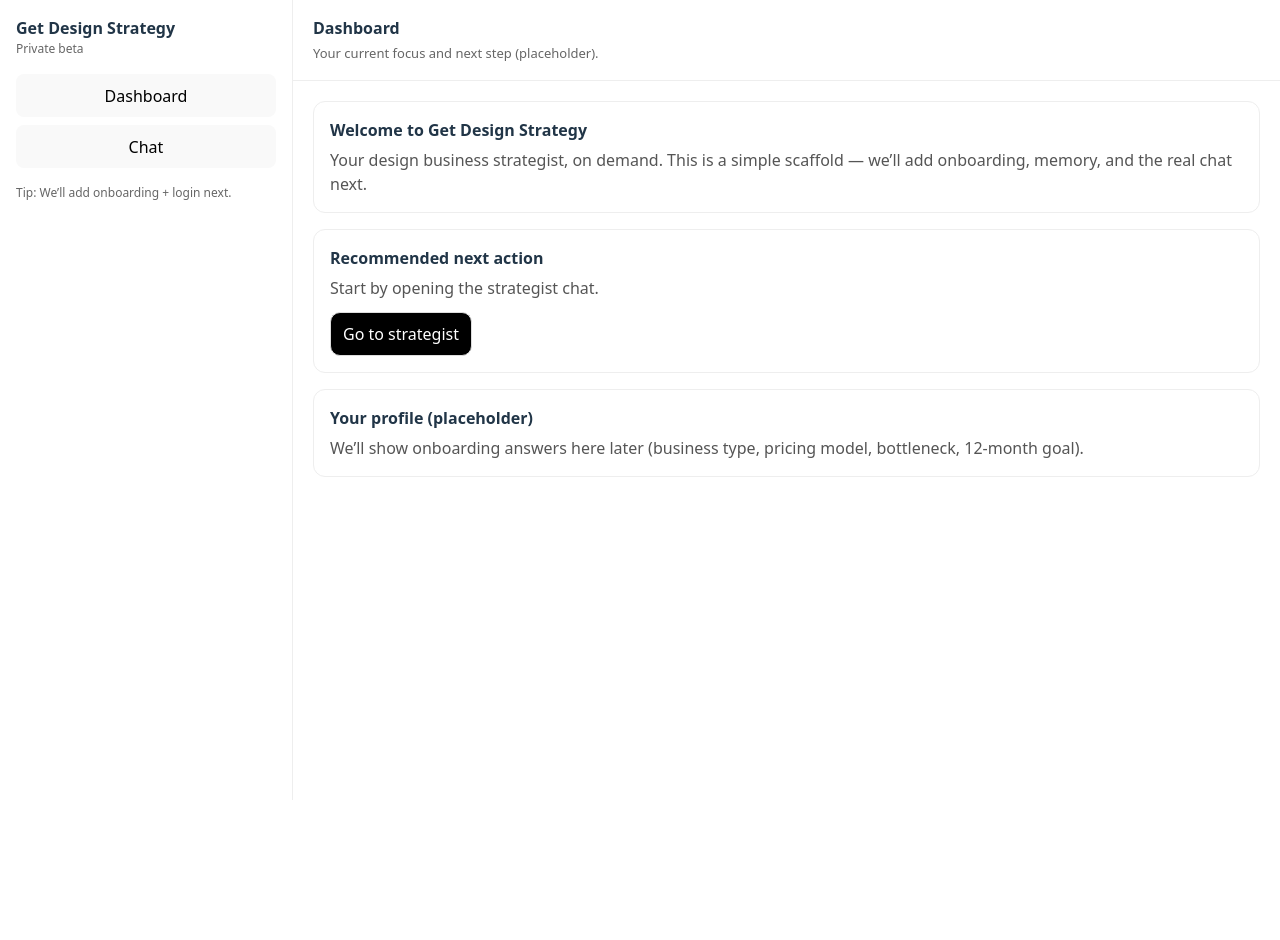
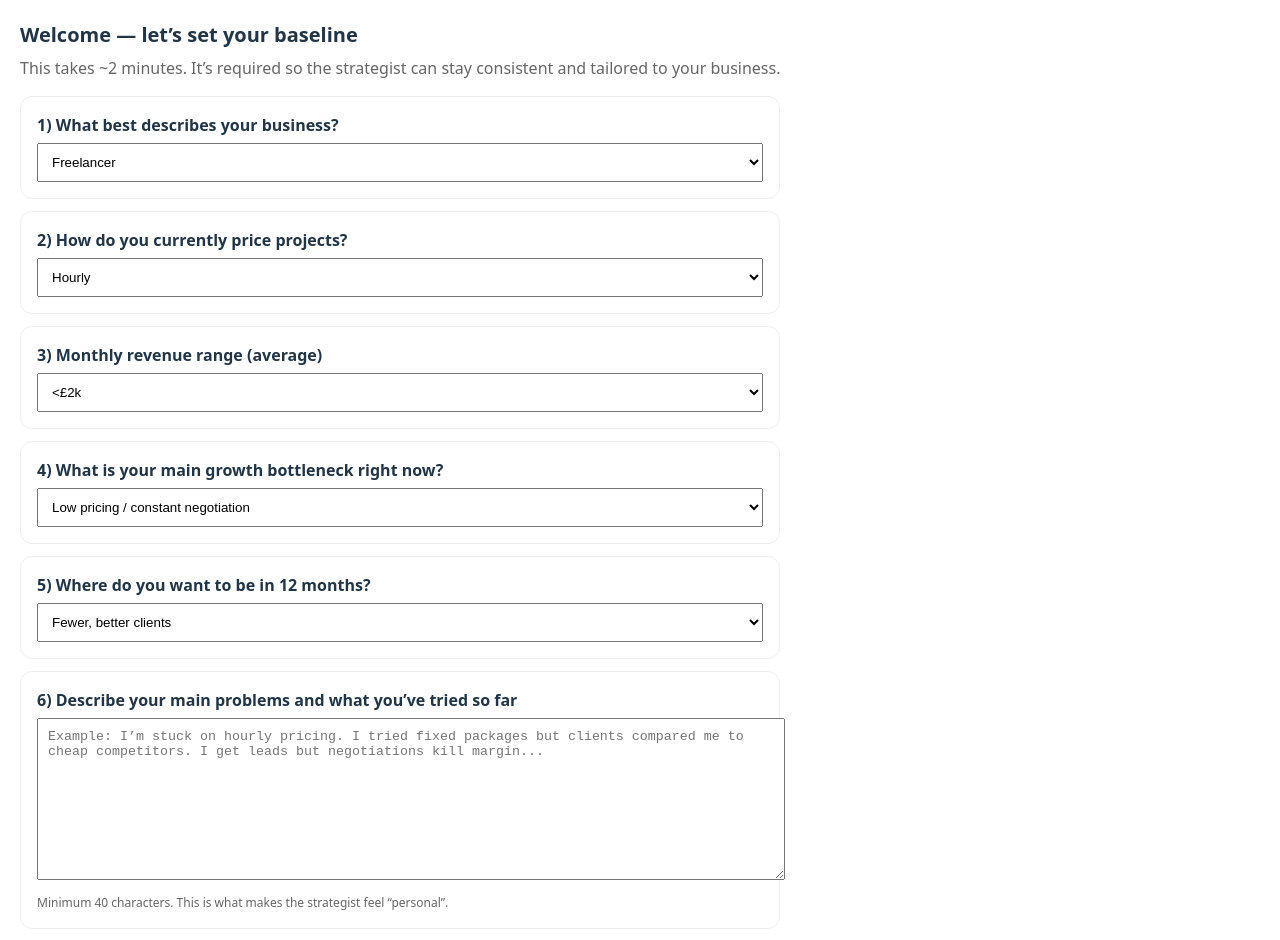
Before and after one commit to ferreirex/getdesignstrategy-app, a React (Vite) app: page / in a window 1280 px wide. Shown: the top 940 px of the page. Before the commit the page ends 800 px from the top, so only its background shows below. Built offline with nearby package versions, Linux system fonts and the light colour scheme.

Commit message:
modificacao feita para aparecer as perguntas e confirmacao de respostas

```diff
--- a/src/App.tsx
+++ b/src/App.tsx
@@ -1,23 +1,55 @@
-import { useMemo, useState } from "react";
+import { useEffect, useState } from "react";
 import Sidebar from "./components/Sidebar";
 import Header from "./components/Header";
 import Dashboard from "./pages/Dashboard";
 import Chat from "./pages/Chat";
+import Onboarding, { type UserProfile } from "./pages/Onboarding";
 
 type Page = "dashboard" | "chat";
 
+const STORAGE_KEY = "gds_user_profile_v1";
+
+function loadProfile(): UserProfile | null {
+  try {
+    const raw = localStorage.getItem(STORAGE_KEY);
+    if (!raw) return null;
+    return JSON.parse(raw) as UserProfile;
+  } catch {
+    return null;
+  }
+}
+
+function saveProfile(profile: UserProfile) {
+  localStorage.setItem(STORAGE_KEY, JSON.stringify(profile));
+}
+
 export default function App() {
   const [page, setPage] = useState<Page>("dashboard");
+  const [profile, setProfile] = useState<UserProfile | null>(null);
 
-  const title = useMemo(() => {
-    if (page === "dashboard") return "Dashboard";
-    return "Chat";
-  }, [page]);
+  // Load profile once on app start
+  useEffect(() => {
+    const p = loadProfile();
+    if (p) setProfile(p);
+  }, []);
 
-  const subtitle = useMemo(() => {
-    if (page === "dashboard") return "Your current focus and next step (placeholder).";
-    return "Your Design Business Strategist (placeholder).";
-  }, [page]);
+  // Gate: onboarding is mandatory
+  if (!profile) {
+    return (
+      <Onboarding
+        onComplete={(p) => {
+          saveProfile(p);
+          setProfile(p);
+        }}
+      />
+    );
+  }
+
+  const title = page === "dashboard" ? "Dashboard" : "Chat";
+  const subtitle =
+    page === "dashboard"
+      ? "Your current focus and next step (based on your onboarding)."
+      : "Your Design Business Strategist (context-aware).";
 
   return (
     <div style={{ display: "flex", minHeight: "100vh" }}>
@@ -25,8 +57,13 @@ export default function App() {
 
       <main style={{ flex: 1, display: "flex", flexDirection: "column" }}>
         <Header title={title} subtitle={subtitle} />
+
         <div style={{ flex: 1 }}>
-          {page === "dashboard" ? <Dashboard onGoToChat={() => setPage("chat")} /> : <Chat />}
+          {page === "dashboard" ? (
+            <Dashboard profile={profile} onGoToChat={() => setPage("chat")} />
+          ) : (
+            <Chat />
+          )}
         </div>
       </main>
     </div>
--- /dev/null
+++ b/src/components/ProfileSummary.tsx
@@ -0,0 +1,48 @@
+import type { UserProfile } from "../pages/Onboarding";
+
+export default function ProfileSummary({ profile }: { profile: UserProfile }) {
+  const rowStyle: React.CSSProperties = { display: "grid", gridTemplateColumns: "220px 1fr", gap: 10, padding: "8px 0" };
+  const labelStyle: React.CSSProperties = { color: "#666", fontSize: 13 };
+  const valueStyle: React.CSSProperties = { fontWeight: 600 };
+
+  return (
+    <div style={{ border: "1px solid #eee", borderRadius: 12, padding: 16 }}>
+      <div style={{ fontWeight: 800, marginBottom: 10 }}>Your onboarding profile (read-only)</div>
+
+      <div style={rowStyle}>
+        <div style={labelStyle}>Business type</div>
+        <div style={valueStyle}>{profile.businessType}</div>
+      </div>
+
+      <div style={rowStyle}>
+        <div style={labelStyle}>Pricing model</div>
+        <div style={valueStyle}>{profile.pricingModel}</div>
+      </div>
+
+      <div style={rowStyle}>
+        <div style={labelStyle}>Monthly revenue</div>
+        <div style={valueStyle}>{profile.monthlyRevenue}</div>
+      </div>
+
+      <div style={rowStyle}>
+        <div style={labelStyle}>Main bottleneck</div>
+        <div style={valueStyle}>{profile.mainBottleneck}</div>
+      </div>
+
+      <div style={rowStyle}>
+        <div style={labelStyle}>12-month goal</div>
+        <div style={valueStyle}>{profile.goal12Months}</div>
+      </div>
+
+      <div style={{ marginTop: 12 }}>
+        <div style={labelStyle}>Details (what you tried)</div>
+        <div style={{ marginTop: 6, whiteSpace: "pre-wrap" }}>{profile.details}</div>
+      </div>
+
+      <div style={{ marginTop: 12, color: "#666", fontSize: 12 }}>
+        These answers are intentionally locked to keep guidance consistent. The strategist will adapt based on everything you write in chat going
+        forward.
+      </div>
+    </div>
+  );
+}
--- a/src/pages/Dashboard.tsx
+++ b/src/pages/Dashboard.tsx
@@ -1,17 +1,28 @@
-export default function Dashboard({ onGoToChat }: { onGoToChat: () => void }) {
+import type { UserProfile } from "./Onboarding";
+import ProfileSummary from "../components/ProfileSummary";
+
+export default function Dashboard({
+  onGoToChat,
+  profile,
+}: {
+  onGoToChat: () => void;
+  profile: UserProfile;
+}) {
   return (
     <div style={{ padding: 20, display: "grid", gap: 16 }}>
       <section style={{ border: "1px solid #eee", borderRadius: 12, padding: 16 }}>
-          <div style={{ fontWeight: 700, marginBottom: 6 }}>Welcome to Get Design Strategy</div>
+        <div style={{ fontWeight: 800, marginBottom: 6 }}>Welcome back</div>
         <div style={{ color: "#555" }}>
-            Your design business strategist, on demand. This is a simple scaffold — we’ll add onboarding, memory, and the
-            real chat next.
+          Your strategist is now calibrated to your business baseline. From this point forward, recommendations will stay consistent and improve based
+          on what you write in chat.
         </div>
       </section>
 
       <section style={{ border: "1px solid #eee", borderRadius: 12, padding: 16 }}>
-          <div style={{ fontWeight: 700, marginBottom: 6 }}>Recommended next action</div>
-          <div style={{ color: "#555", marginBottom: 12 }}>Start by opening the strategist chat.</div>
+        <div style={{ fontWeight: 800, marginBottom: 6 }}>Recommended next action</div>
+        <div style={{ color: "#555", marginBottom: 12 }}>
+          Start with pricing and revenue clarity: open the strategist and describe your last client negotiation.
+        </div>
         <button
           onClick={onGoToChat}
           style={{
@@ -28,12 +39,7 @@ export default function Dashboard({ onGoToChat }: { onGoToChat: () => void }) {
         </button>
       </section>
 
-        <section style={{ border: "1px solid #eee", borderRadius: 12, padding: 16 }}>
-          <div style={{ fontWeight: 700, marginBottom: 6 }}>Your profile (placeholder)</div>
-          <div style={{ color: "#555" }}>
-            We’ll show onboarding answers here later (business type, pricing model, bottleneck, 12-month goal).
-          </div>
-        </section>
+      <ProfileSummary profile={profile} />
     </div>
   );
 }
--- /dev/null
+++ b/src/pages/Onboarding.tsx
@@ -0,0 +1,161 @@
+import { useMemo, useState } from "react";
+
+export type UserProfile = {
+  businessType: "Freelancer" | "Studio (2–4)" | "Agency (5+)";
+  pricingModel: "Hourly" | "Fixed project" | "Productized packages" | "Mixed" | "Unclear";
+  monthlyRevenue: "<£2k" | "£2k–£5k" | "£5k–£10k" | "£10k+";
+  mainBottleneck:
+    | "Low pricing / constant negotiation"
+    | "Weak leads"
+    | "Lack of processes"
+    | "No time"
+    | "Low confidence selling";
+  goal12Months:
+    | "Earn more without more hours"
+    | "Fewer, better clients"
+    | "Build scalable services"
+    | "Build a small team"
+    | "Clear, predictable systems";
+  details: string; // open text: problems + what they've tried
+  createdAtISO: string;
+};
+
+type Props = {
+  onComplete: (profile: UserProfile) => void;
+};
+
+export default function Onboarding({ onComplete }: Props) {
+  const [businessType, setBusinessType] = useState<UserProfile["businessType"]>("Freelancer");
+  const [pricingModel, setPricingModel] = useState<UserProfile["pricingModel"]>("Hourly");
+  const [monthlyRevenue, setMonthlyRevenue] = useState<UserProfile["monthlyRevenue"]>("<£2k");
+  const [mainBottleneck, setMainBottleneck] = useState<UserProfile["mainBottleneck"]>(
+    "Low pricing / constant negotiation"
+  );
+  const [goal12Months, setGoal12Months] = useState<UserProfile["goal12Months"]>("Fewer, better clients");
+  const [details, setDetails] = useState("");
+
+  const canSubmit = useMemo(() => details.trim().length >= 40, [details]);
+
+  function submit() {
+    if (!canSubmit) return;
+
+    const ok = window.confirm(
+      "Confirmação final:\n\n" +
+        "• Estas respostas vão orientar toda a tua experiência e recomendações.\n" +
+        "• Não vais poder editar estas respostas mais tarde.\n\n" +
+        "Queres confirmar e continuar?"
+    );
+
+    if (!ok) return;
+
+    const profile: UserProfile = {
+      businessType,
+      pricingModel,
+      monthlyRevenue,
+      mainBottleneck,
+      goal12Months,
+      details: details.trim(),
+      createdAtISO: new Date().toISOString(),
+    };
+
+    onComplete(profile);
+  }
+
+  const labelStyle: React.CSSProperties = { fontWeight: 700, marginBottom: 6 };
+  const cardStyle: React.CSSProperties = { border: "1px solid #eee", borderRadius: 12, padding: 16 };
+
+  return (
+    <div style={{ padding: 20, maxWidth: 860 }}>
+      <div style={{ marginBottom: 16 }}>
+        <div style={{ fontWeight: 800, fontSize: 20 }}>Welcome — let’s set your baseline</div>
+        <div style={{ color: "#666", marginTop: 6 }}>
+          This takes ~2 minutes. It’s required so the strategist can stay consistent and tailored to your business.
+        </div>
+      </div>
+
+      <div style={{ display: "grid", gap: 12 }}>
+        <section style={cardStyle}>
+          <div style={labelStyle}>1) What best describes your business?</div>
+          <select value={businessType} onChange={(e) => setBusinessType(e.target.value as any)} style={{ width: "100%", padding: 10 }}>
+            <option>Freelancer</option>
+            <option>Studio (2–4)</option>
+            <option>Agency (5+)</option>
+          </select>
+        </section>
+
+        <section style={cardStyle}>
+          <div style={labelStyle}>2) How do you currently price projects?</div>
+          <select value={pricingModel} onChange={(e) => setPricingModel(e.target.value as any)} style={{ width: "100%", padding: 10 }}>
+            <option>Hourly</option>
+            <option>Fixed project</option>
+            <option>Productized packages</option>
+            <option>Mixed</option>
+            <option>Unclear</option>
+          </select>
+        </section>
+
+        <section style={cardStyle}>
+          <div style={labelStyle}>3) Monthly revenue range (average)</div>
+          <select value={monthlyRevenue} onChange={(e) => setMonthlyRevenue(e.target.value as any)} style={{ width: "100%", padding: 10 }}>
+            <option>{"<£2k"}</option>
+            <option>{"£2k–£5k"}</option>
+            <option>{"£5k–£10k"}</option>
+            <option>{"£10k+"}</option>
+          </select>
+        </section>
+
+        <section style={cardStyle}>
+          <div style={labelStyle}>4) What is your main growth bottleneck right now?</div>
+          <select value={mainBottleneck} onChange={(e) => setMainBottleneck(e.target.value as any)} style={{ width: "100%", padding: 10 }}>
+            <option>Low pricing / constant negotiation</option>
+            <option>Weak leads</option>
+            <option>Lack of processes</option>
+            <option>No time</option>
+            <option>Low confidence selling</option>
+          </select>
+        </section>
+
+        <section style={cardStyle}>
+          <div style={labelStyle}>5) Where do you want to be in 12 months?</div>
+          <select value={goal12Months} onChange={(e) => setGoal12Months(e.target.value as any)} style={{ width: "100%", padding: 10 }}>
+            <option>Earn more without more hours</option>
+            <option>Fewer, better clients</option>
+            <option>Build scalable services</option>
+            <option>Build a small team</option>
+            <option>Clear, predictable systems</option>
+          </select>
+        </section>
+
+        <section style={cardStyle}>
+          <div style={labelStyle}>6) Describe your main problems and what you’ve tried so far</div>
+          <textarea
+            value={details}
+            onChange={(e) => setDetails(e.target.value)}
+            placeholder="Example: I’m stuck on hourly pricing. I tried fixed packages but clients compared me to cheap competitors. I get leads but negotiations kill margin..."
+            style={{ width: "100%", minHeight: 140, padding: 10 }}
+          />
+          <div style={{ marginTop: 8, color: "#666", fontSize: 12 }}>
+            Minimum 40 characters. This is what makes the strategist feel “personal”.
+          </div>
+        </section>
+
+        <div style={{ display: "flex", gap: 10 }}>
+          <button
+            onClick={submit}
+            disabled={!canSubmit}
+            style={{
+              padding: "10px 12px",
+              borderRadius: 10,
+              border: "1px solid #ddd",
+              background: canSubmit ? "black" : "#999",
+              color: "white",
+              cursor: canSubmit ? "pointer" : "not-allowed",
+            }}
+          >
+            Finish onboarding
+          </button>
+        </div>
+      </div>
+    </div>
+  );
+}
```
Lines whose indentation alone changed are shown as unchanged.
